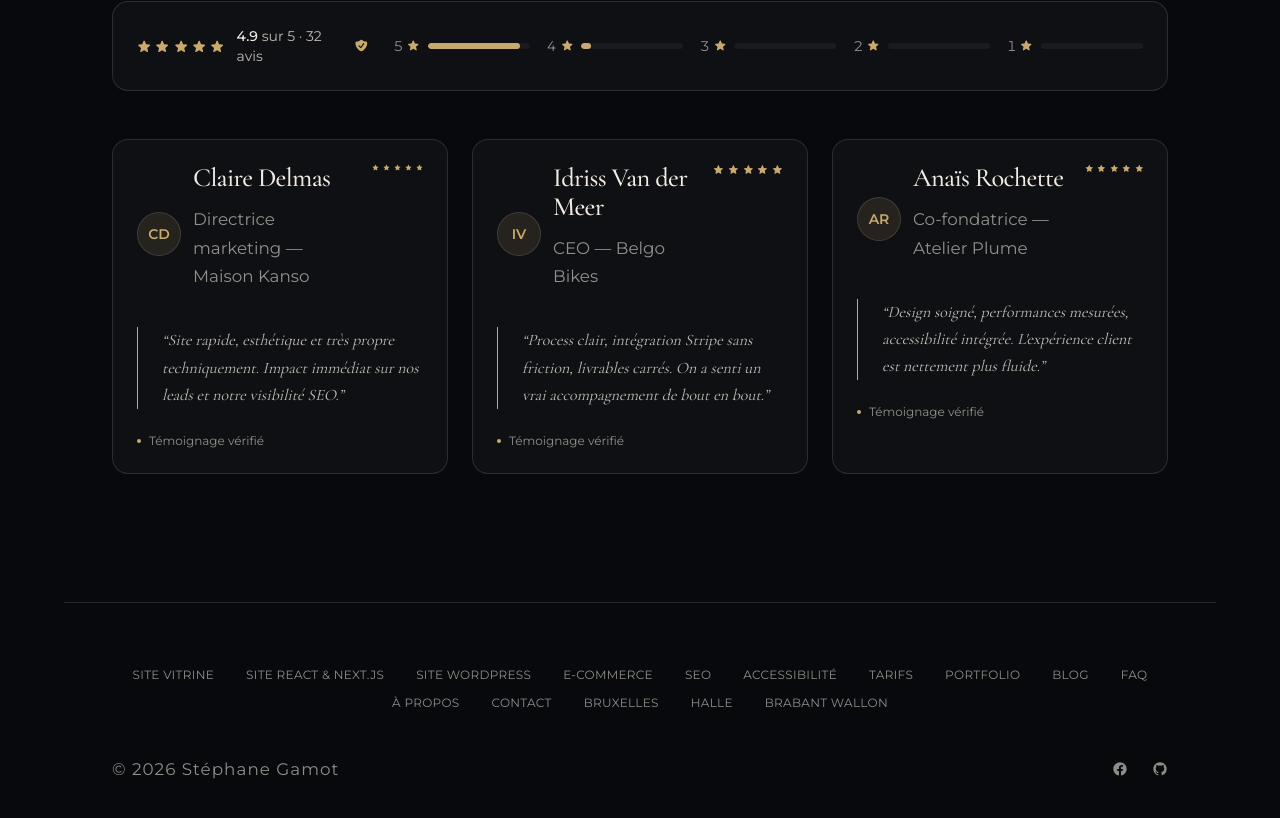
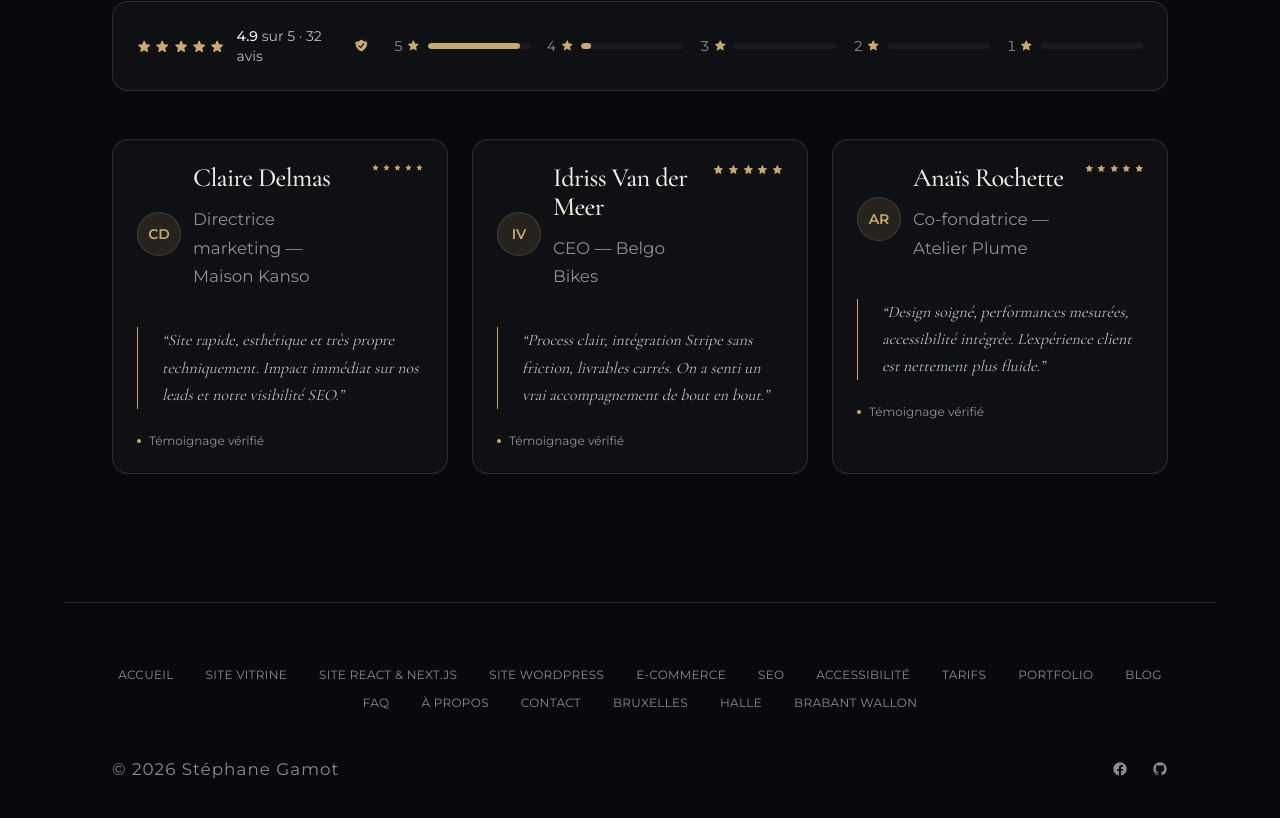
Before and after one commit to StephaneGamot/stephanegamot, a Next.js app: page / in a window 1280 px wide. Shown: the part 8949-9767 px from the top of the page. Built offline with nearby package versions, Linux system fonts and the light colour scheme.

Commit message:
semrush 4

```diff
--- a/components/navigation/Footer/Footer.tsx
+++ b/components/navigation/Footer/Footer.tsx
@@ -47,6 +47,7 @@ export default function Footer() {
                 {/* Navigation interne */}
                 <nav aria-label="Liens du pied de page" className="mb-8 flex flex-wrap justify-center gap-x-8 gap-y-3">
                     {[
+                        { href: "/", label: "Accueil" },
                         { href: "/services/site-vitrine", label: "Site vitrine" },
                         { href: "/services/site-web-react-next", label: "Site React & Next.js" },
                         { href: "/services/site-internet-wordpress", label: "Site WordPress" },
```
Also changed, not shown: public/llms.txt (added).
